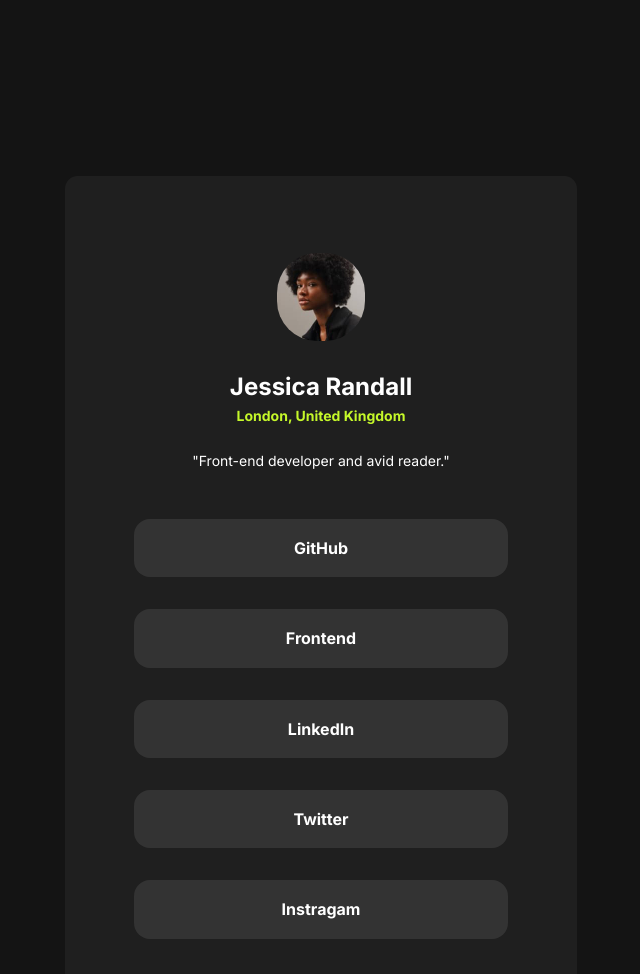
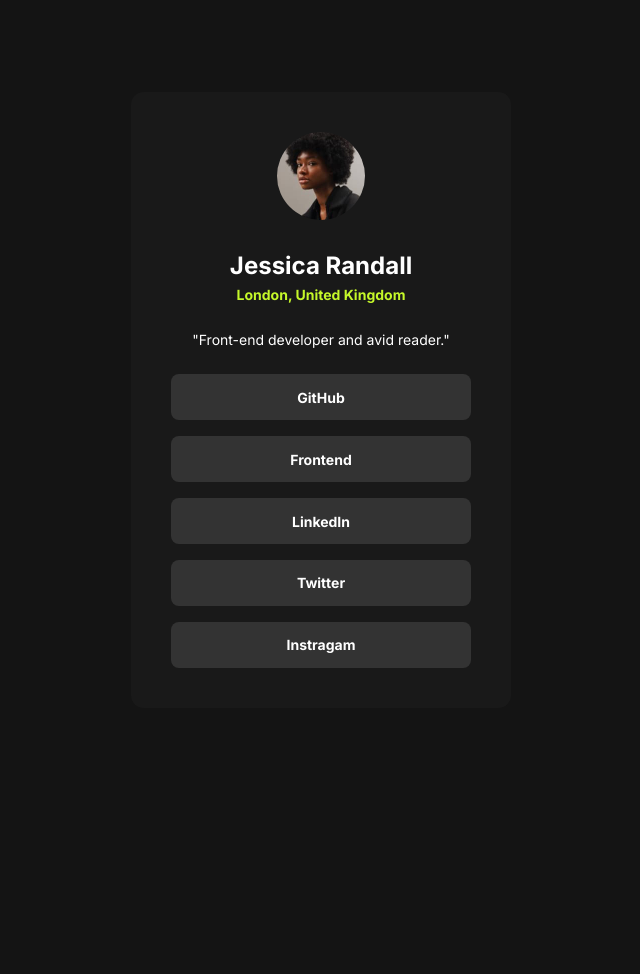
Before and after one commit to Artiqq/Social-links-profile, a plain HTML site: page index.html in a window 1280 px wide. Shown: the whole page, without its empty margins (319-959 px from the left). After the commit the page ends 800 px from the top, so only its background shows below. Drawn offline with Linux system fonts and the light colour scheme.

Commit message:
index/style: mudança no codigo

```diff
--- a/index.html
+++ b/index.html
@@ -13,6 +13,7 @@
 </head>
 <body>
   <div class="card">
+    <div class="card-header">
       <div class="card-avatar">
         <img src="assets/images/avatar-jessica.jpeg" alt="Avatar Jessica">
       </div>
@@ -22,6 +23,7 @@
       </div>
       <div class="card-profession">
         <p>"Front-end developer and avid reader."</p>
+      </div>
     </div>
     <ul class="card-social-media">
       <li><a href="#">GitHub</a></li>
--- a/style.css
+++ b/style.css
@@ -8,7 +8,7 @@
   --white: hsl(0, 0%, 100%);
   --green: hsl(75, 94%, 57%);
   --grey-900: hsl(0,0%,8%);
-  --grey-800: hsl(0,0%,12%);
+  --grey-800: rgba(31,31,31,50%);
   --grey-700: hsl(0,0%,20%);
 }
 
@@ -16,31 +16,35 @@
   background-color: var(--grey-900);
   font-family: 'Inter', sans-serif;
   display: grid;
-  min-height: 100vh;
+  place-items: center;
+  height: 100vh;
+}
+
+.card-header {
+  display: flex;
+  flex-direction: column;
+  align-items: center;
+  gap: 1.5rem;
+
 }
 
 .card {
   background-color: var(--grey-800);
-  width: 32rem;
-  padding: 1.8rem;
+  padding: 2.5rem;
   border-radius: 0.8rem;
   text-align: center;
-
-  margin: 11rem auto 11rem;
-
+  height: fit-content;
+  width: 23.75rem;
 }
 
 .card-avatar img {
-  border-radius: 40px;
+  border-radius: 50%;
   width: 88px;
   height: 88px;
-  margin: 3rem auto 1.5rem;
 }
 
 
 .card-info {
-  row-gap: 4px;
-  margin-bottom: 24px;
 }
 
 .card-info h2 {
@@ -69,25 +73,29 @@
   display: flex;
   flex-direction: column;
   align-items: center;
-  margin-top: 3rem;
+  margin-top: 1.5rem;
 }
 
 .card-social-media li {
   width: 100%;
+  vertical-align: center;
 }
 
 .card-social-media li a {
   background-color: var(--grey-700);
   color: var(--white);
-  padding: 1.2rem 0;
-  border-radius: 1rem;
-  margin-left: 2.5rem;
-  margin-right: 2.5rem;
-  margin-bottom: 2rem;
+  padding: 0.78rem 0;
+  border-radius: 0.5rem;
   font-weight: bold;
+  align-self: center;
+  font-size: 14px;
+  line-height: 150%;
 }
 
 ul {
+  display: flex;
+  flex-direction: column;
+  gap: 1rem;
   list-style: none;
 }
 
```
Lines whose indentation alone changed are shown as unchanged.
